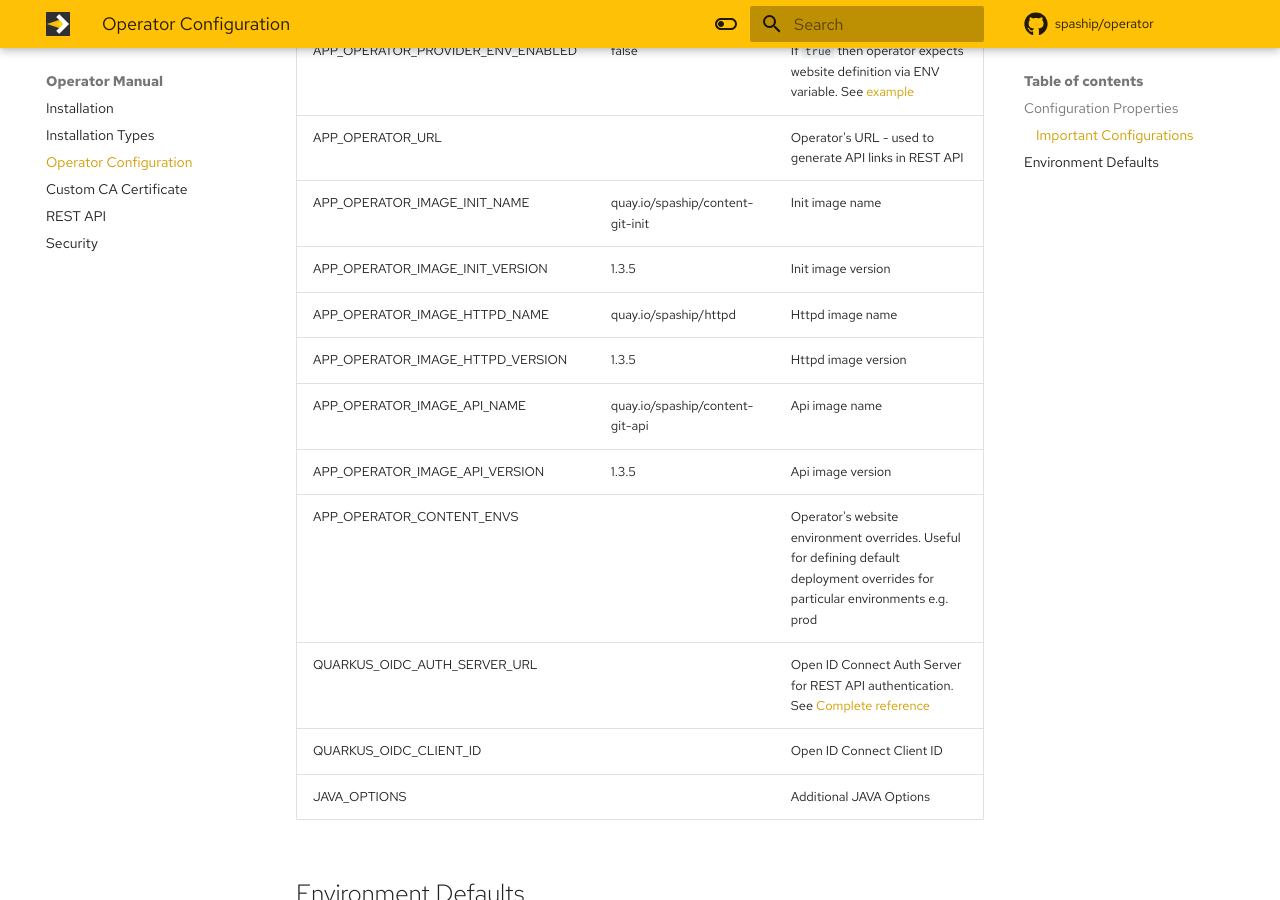
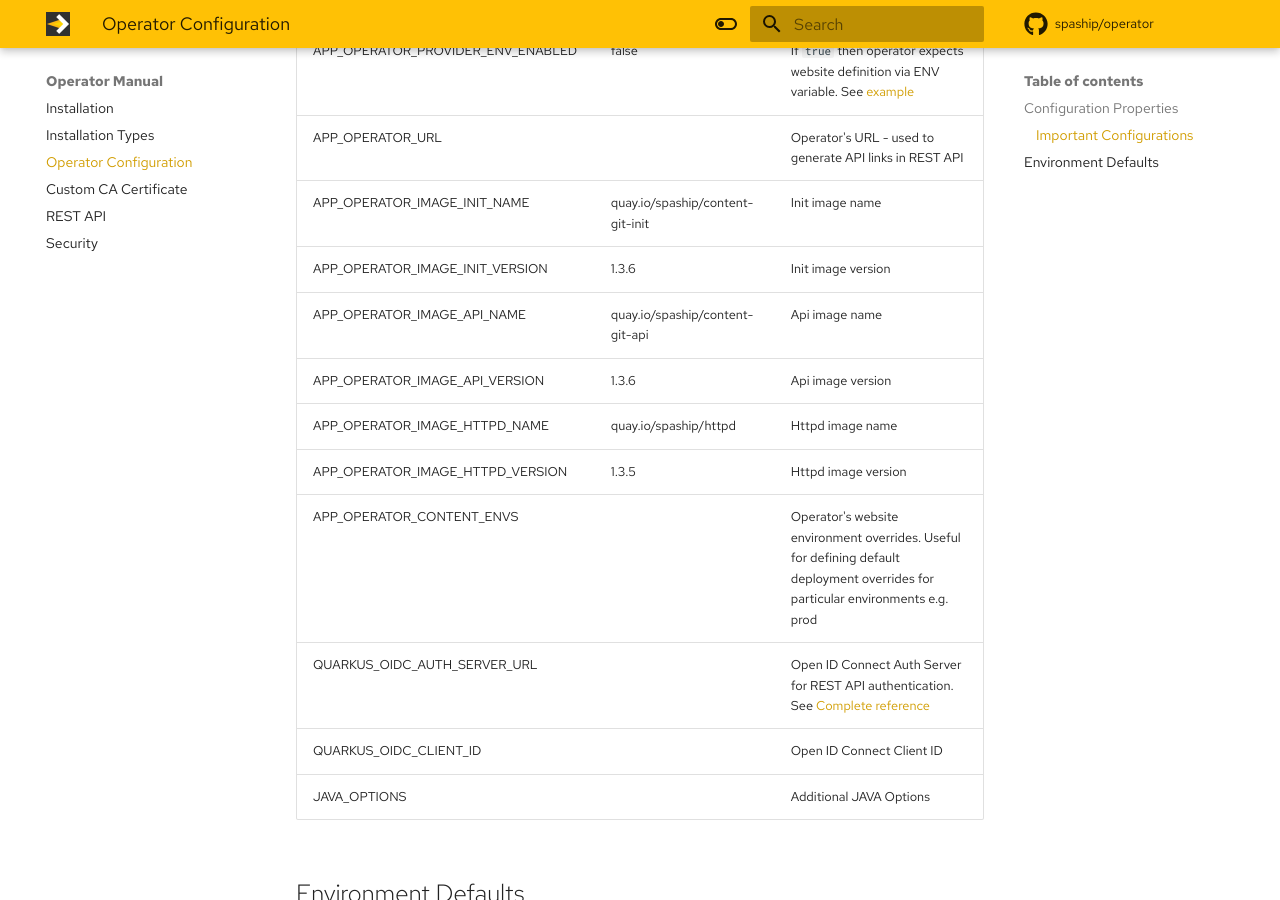
Before and after one commit to spaship/operator, an MkDocs documentation site: the page built from docs/operator-manual/configuration.md, in a window 1280 px wide and 900 px high, scrolled down 557 px. Built offline with MkDocs 1.6.1 and Material for MkDocs 9.7.7, drawn with Linux system fonts in a browser that asks for light colours; comment, search, counter and statistics services are not loaded.

Commit message:
api and init version 1.3.6

```diff
--- a/docs/operator-manual/configuration.md
+++ b/docs/operator-manual/configuration.md
@@ -14,11 +14,11 @@ can be overridden via env variable but in uppercase and dot is replaced by under
 | APP_OPERATOR_PROVIDER_ENV_ENABLED | false | If `true` then operator expects website definition via ENV variable. See [example](https://github.com/spaship/operator/blob/main/manifests/config/k8s.yaml#L15) |
 | APP_OPERATOR_URL | | Operator's URL - used to generate API links in REST API |
 | APP_OPERATOR_IMAGE_INIT_NAME | quay.io/spaship/content-git-init | Init image name |
-| APP_OPERATOR_IMAGE_INIT_VERSION | 1.3.5 | Init image version |
+| APP_OPERATOR_IMAGE_INIT_VERSION | 1.3.6 | Init image version |
+| APP_OPERATOR_IMAGE_API_NAME | quay.io/spaship/content-git-api | Api image name |
+| APP_OPERATOR_IMAGE_API_VERSION | 1.3.6 | Api image version |
 | APP_OPERATOR_IMAGE_HTTPD_NAME | quay.io/spaship/httpd | Httpd image name |
 | APP_OPERATOR_IMAGE_HTTPD_VERSION | 1.3.5 | Httpd image version |
-| APP_OPERATOR_IMAGE_API_NAME | quay.io/spaship/content-git-api | Api image name |
-| APP_OPERATOR_IMAGE_API_VERSION | 1.3.5 | Api image version |
 | APP_OPERATOR_CONTENT_ENVS | | Operator's website environment overrides. Useful for defining default deployment overrides for particular environments e.g. prod |
 | QUARKUS_OIDC_AUTH_SERVER_URL |  | Open ID Connect Auth Server for REST API authentication. See [Complete reference](https://quarkus.io/guides/security-openid-connect#configuring-using-the-application-properties-file) |
 | QUARKUS_OIDC_CLIENT_ID |  | Open ID Connect Client ID |
```
Also changed, not shown: service/src/main/resources/openshift/content-template.yaml (+4 -4 lines).
